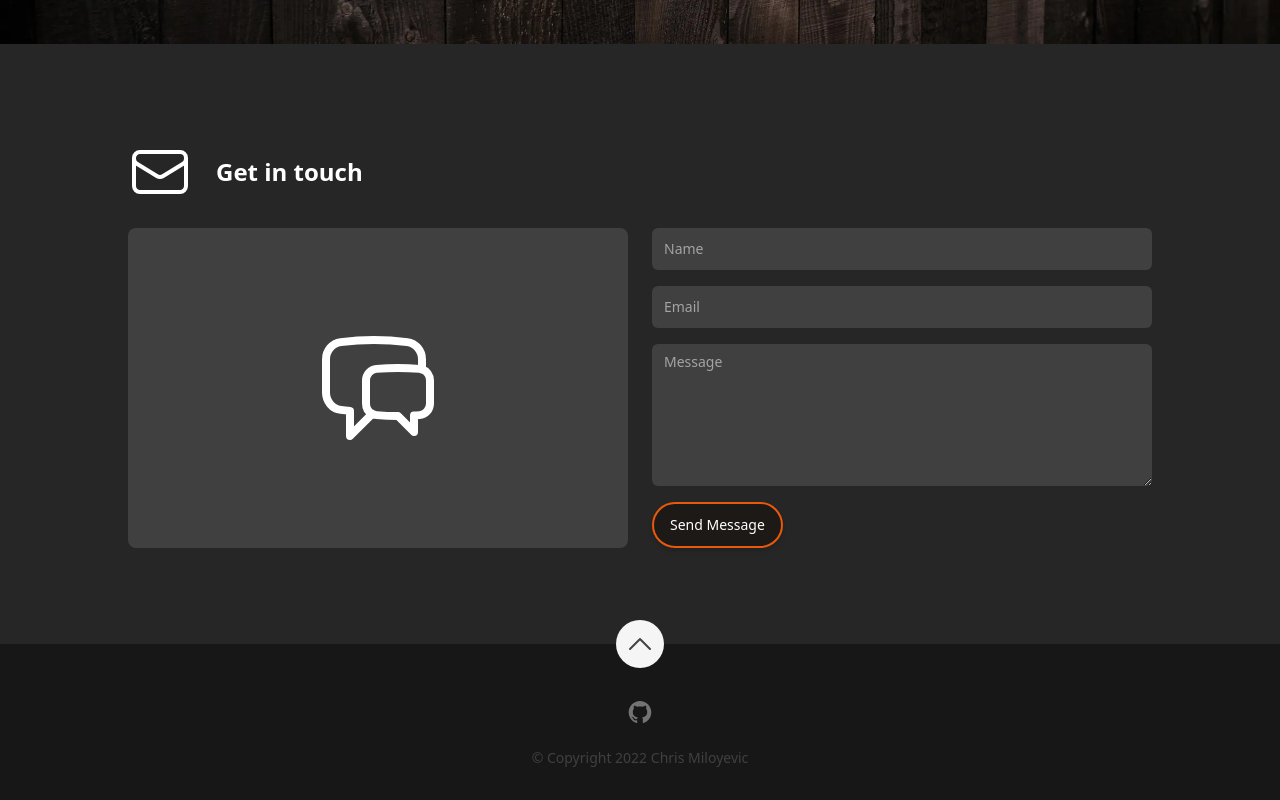
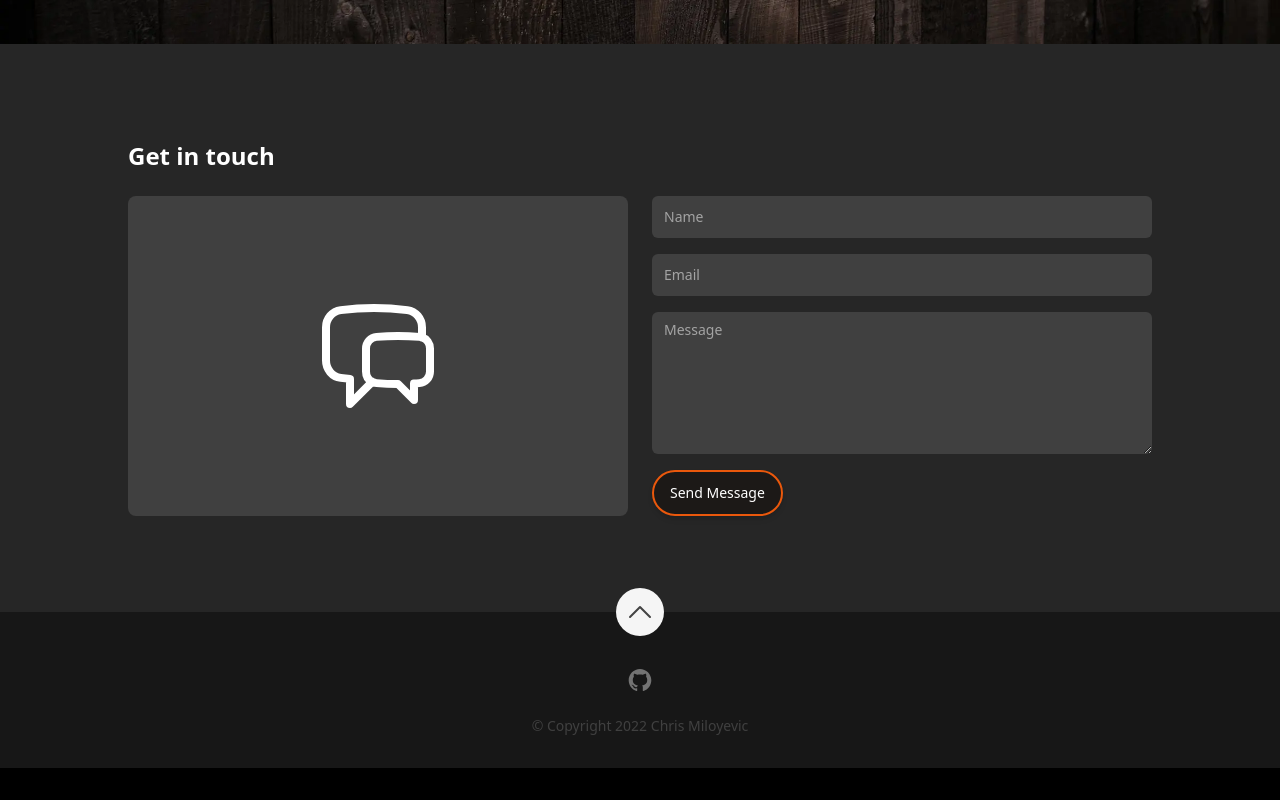
Before and after one commit to bluesky-ss/portfolio, a Next.js app: page / in a window 1280 px wide. Shown: the part 4588-5388 px from the top of the page. After the commit the page ends 5356 px from the top, so only its background shows below. Built offline with nearby package versions, Linux system fonts and the light colour scheme.

Commit message:
modification: remove contact icon

```diff
--- a/src/components/Sections/Contact/index.tsx
+++ b/src/components/Sections/Contact/index.tsx
@@ -1,4 +1,4 @@
-import { EnvelopeIcon, ChatBubbleLeftRightIcon } from '@heroicons/react/24/outline';
+import { ChatBubbleLeftRightIcon } from '@heroicons/react/24/outline';
 import { FC, memo } from 'react';
 
 import { SectionId } from '../../../data/data';
@@ -11,7 +11,6 @@ const Contact: FC = memo(() => {
     <Section className="bg-neutral-800" sectionId={SectionId.Contact}>
       <div className="flex flex-col gap-y-6">
         <div className="flex flex-col gap-6 md:flex-row md:items-center">
-          <EnvelopeIcon className="hidden h-16 w-16 text-white md:block" />
           <h2 className="text-2xl font-bold text-white">Get in touch</h2>
         </div>
         <div className="grid grid-cols-1 gap-6 md:grid-cols-2">
```
